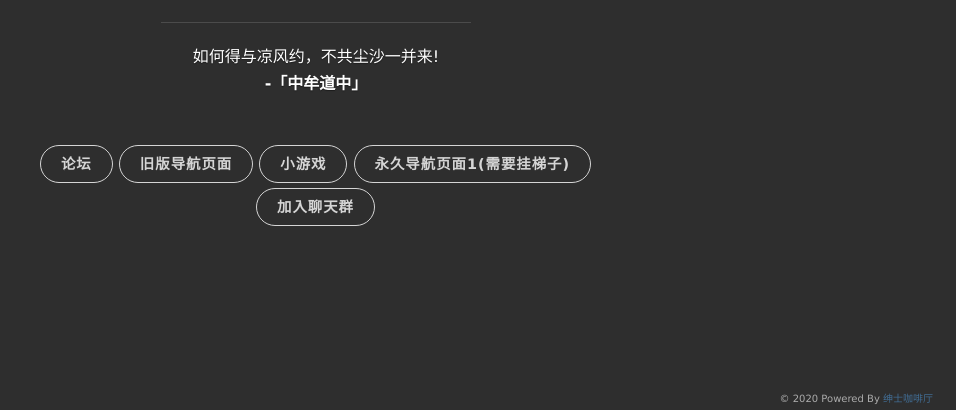
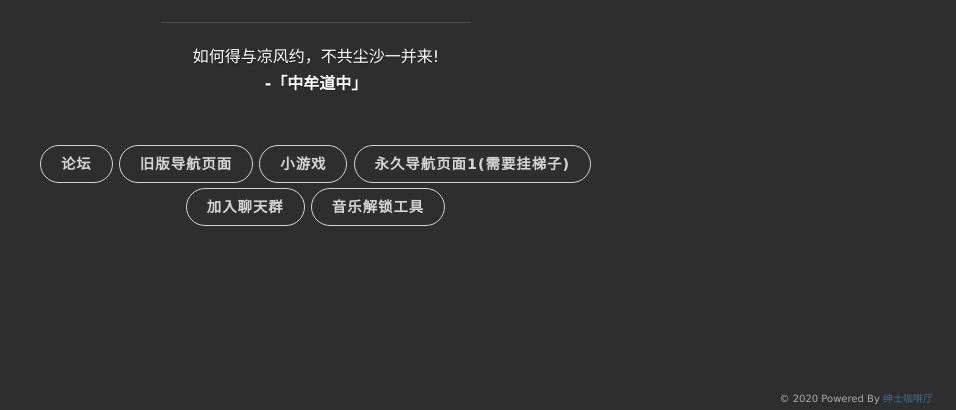
Before and after one commit to sskft/sskft.github.io, a plain HTML site: page index.html in a window 1280 px wide. Shown: the part 390-800 px from the top of the page, without its empty margins (324-1280 px from the left). Drawn offline with Linux system fonts and the light colour scheme; no server answers.

Commit message:
Update index.html

```diff
--- a/index.html
+++ b/index.html
@@ -70,6 +70,9 @@
                                     <li class="navigation__item">
                                         <a href="qqgroup.html" class="blog-button">&#x52A0;&#x5165;&#x804A;&#x5929;&#x7FA4;</a>
                                     </li>
+					<li class="navigation__item">
+                                        <a href="music/tool/" class="blog-button">&#x97F3;&#x4E50;&#x89E3;&#x9501;&#x5DE5;&#x5177;</a>
+                                    </li>
                                 </ul>
                             </nav>
                         </div>
```
